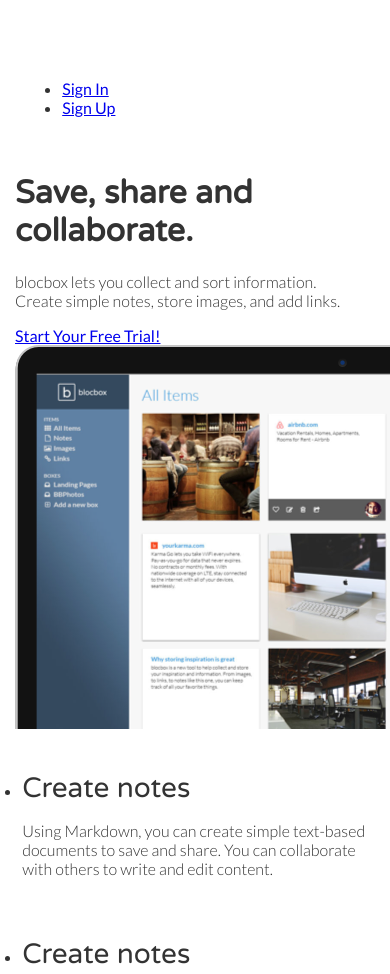
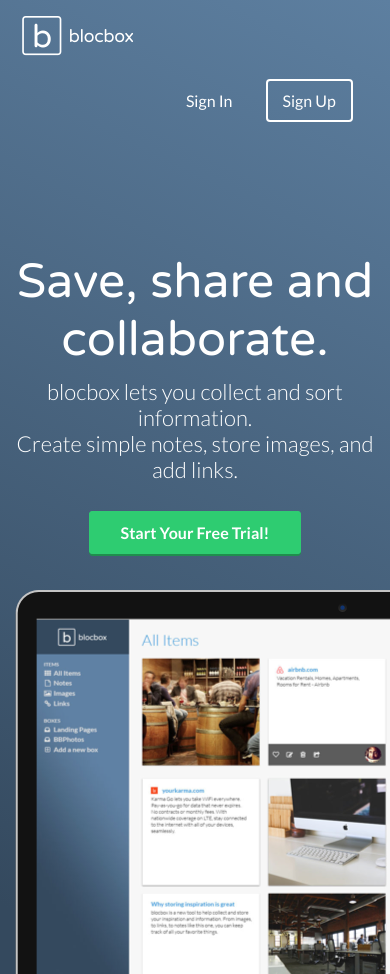
Before and after one commit to claycarpenter/Blocbox, a website: page src/jade/index.jade in a window 390 px wide. Shown: the top 974 px of the page. Drawn offline with nearby package versions, Linux system fonts and the light colour scheme; files that its build step writes are made by us from their sources; files whose address does not match are found by name.

Commit message:
Adds basic responsive styles and grid layout.

```diff
--- a/src/scss/style.scss
+++ b/src/scss/style.scss
@@ -66,3 +66,120 @@
     min-height: 1px;
     margin: 0 2% 20px;
 }
+
+header {
+    $header-bg: #34495E;
+    $header-text: #FFFFFF;
+
+    color: $header-text;
+    background: $header-bg;
+
+    $grad-light: lighten(desaturate($header-bg, 2%), 21%);
+    background-image: linear-gradient(206deg, $grad-light 0%, $header-bg 94%);
+
+    nav {
+        padding: 1em 0;
+
+        ul {
+            display: inline;
+            text-align: right;
+            float: right;
+            margin: 0;
+
+            & > li {
+                list-style-type: none;
+                display: inline-block;
+                margin: 0 15px;
+
+                &.btn-outline {
+                    padding: 10px 15px;
+                    border: 2px solid $header-text;
+                    border-radius: 4px;
+
+                    &:hover {
+                        background: $header-text;
+
+                        & > a {
+                            color: $header-bg;
+                        }
+                    }
+                }
+
+                & > a {
+                    color: $header-text;
+                    text-decoration: none;
+                }
+            }
+        }
+    }
+}
+
+.hero {
+    text-align: center;
+    display: block;
+    position: relative;
+
+    h1 {
+        font-size: 48px;
+        font-weight: normal;
+        margin: 95px 0 0;
+    }
+
+    p {
+        font-size: 22px;
+        line-height: 26px;
+        font-weight: 100;
+        margin: 10px 0 40px;
+    }
+
+    img {
+        display: block;
+        margin: 3em auto 0;
+    }
+}
+
+.btn {
+    $btn-bg: #2ECC71;
+
+    color: #FFFFFF;
+    font-weight: 700;
+    text-decoration: none;
+    padding: 10px 30px;
+    background: $btn-bg;
+
+    border-radius: 4px;
+    border: 2px solid $btn-bg;
+
+    $btn-shadow: darken($btn-bg, 15%);
+    box-shadow: 0 2px 0 0 $btn-shadow;
+}
+
+@media (min-width: 768px) {
+    .container {
+        width: 750px;
+    }
+}
+
+@media (min-width: 992px) {
+    .container {
+        width: 970px;
+    }
+
+    .one-half {
+        width: 46%;
+    }
+
+    .one-third {
+        width: 29.33333%;
+    }
+
+    .one-fourth {
+        width: 21%;
+    }
+}
+
+@media (min-width: 1200px) {
+    .container {
+        width: 1170px;
+    }
+}
```
